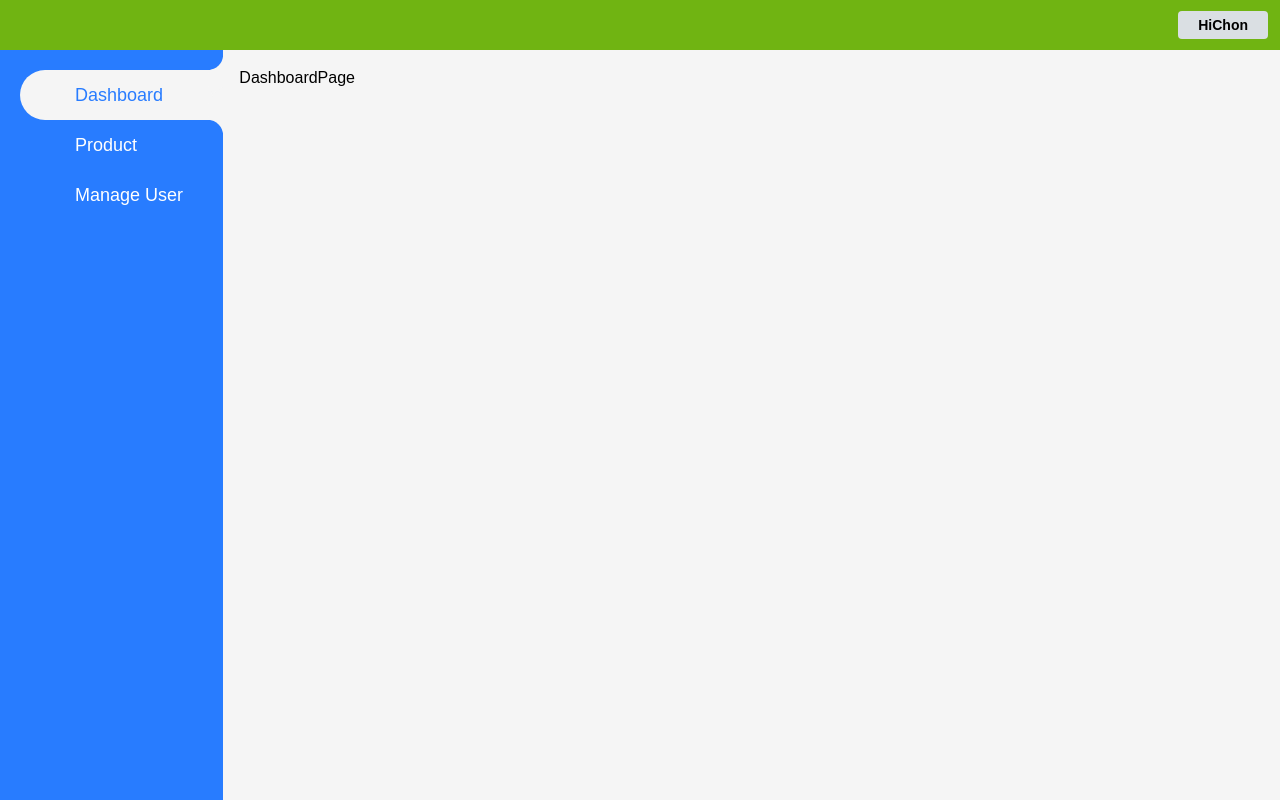
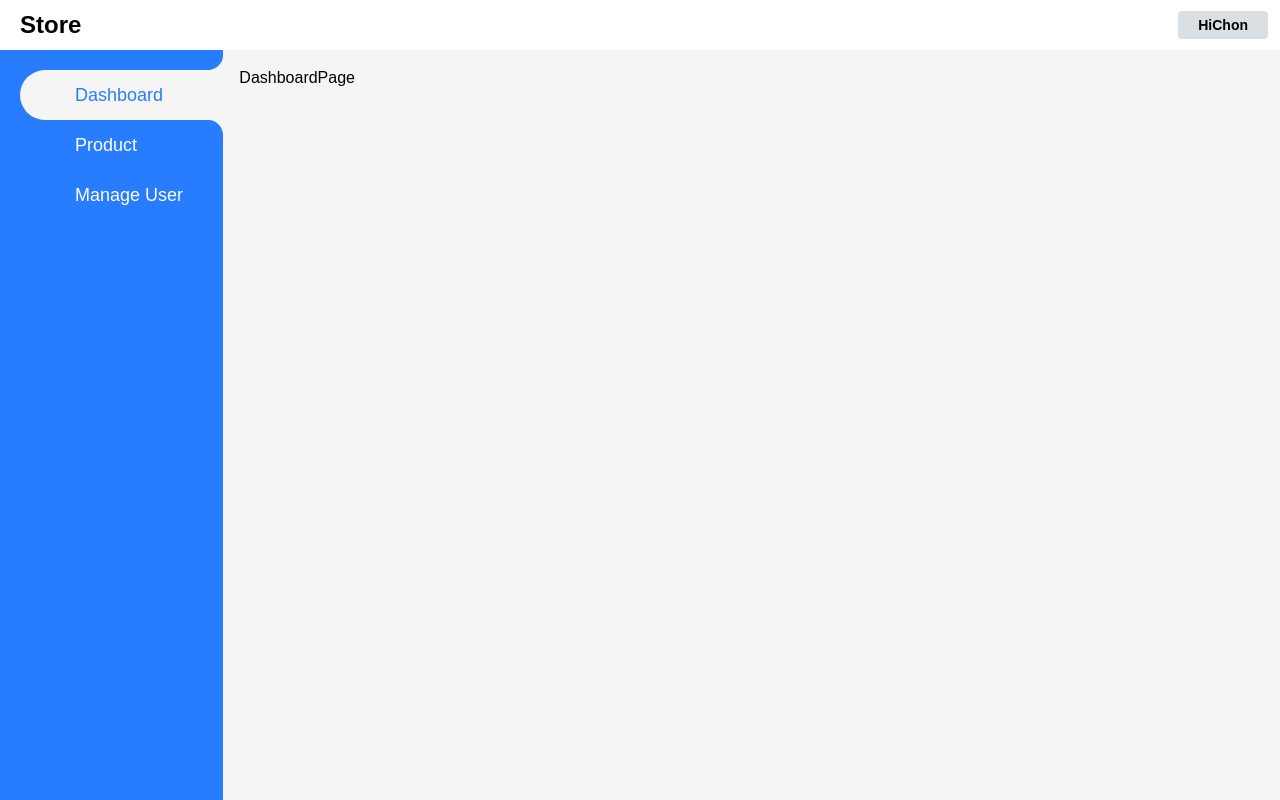
Before and after one commit to chon26909/Store-Portal, a React (Vite) app: page /dashboard in a window 1280 px wide. Built offline with nearby package versions, Linux system fonts and the light colour scheme.

Commit message:
update header

```diff
--- a/src/components/Header.tsx
+++ b/src/components/Header.tsx
@@ -1,16 +1,14 @@
-import React from "react";
+import { FC } from 'react';
 
-const username = "HiChon";
+const username = 'HiChon';
 
-const Header = () => {
-  return (
-    <div className="bg-green flex items-center px-3 justify-between h-[50px]">
-      <div></div>
-      <div className="rounded px-5 py-1 bg-grey font-bold text-sm">
-        {username}
-      </div>
-    </div>
-  );
+const Header: FC = () => {
+    return (
+        <div className='bg-white shadow flex items-center px-3 justify-between h-[50px]'>
+            <div className='text-2xl font-bold ml-2'>Store</div>
+            <div className='rounded px-5 py-1 bg-grey font-bold text-sm'>{username}</div>
+        </div>
+    );
 };
 
 export default Header;
```
